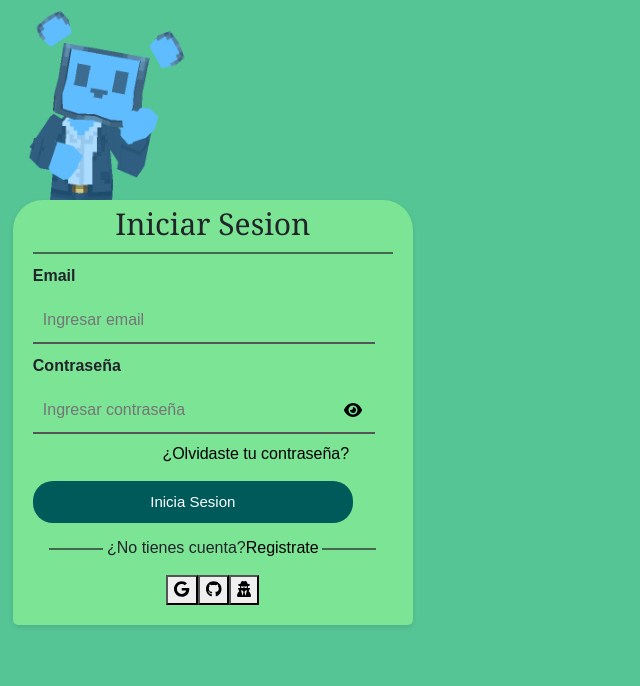
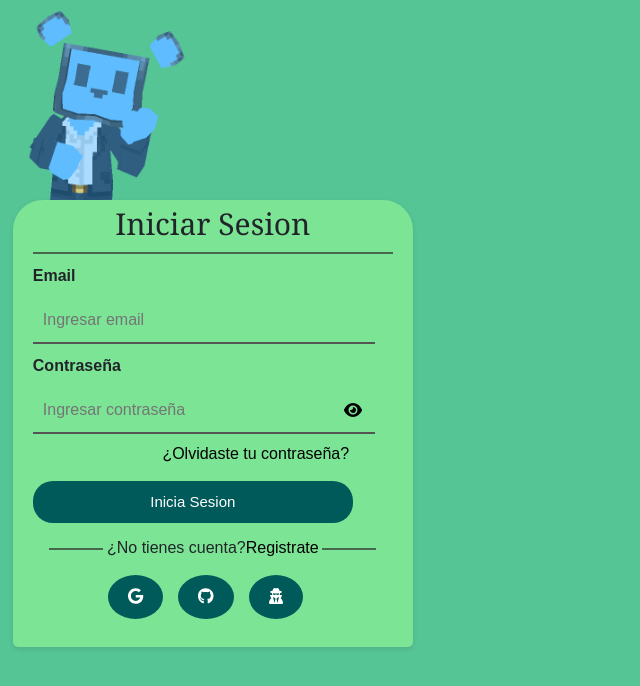
Before and after one commit to vazqueznahuel/Clementina, a React (Create React App) app: page / in a window 1280 px wide. Shown: the top 686 px of the page, without its empty margins (0-640 px from the left). Built offline with nearby package versions, Linux system fonts and the light colour scheme; no server answers.

Commit message:
Cambiando nombre de clases en css

```diff
--- a/src/App.css
+++ b/src/App.css
@@ -126,7 +126,7 @@ body {
 
 
   /* Estilos base para el botón */
-.google-signin-button {
+.signin-button {
   background-color: #005a59;
   color: #ffffff;
   border: none;
@@ -141,17 +141,17 @@ body {
 }
 
 /* Efecto de sombra al pasar el ratón */
-.google-signin-button:hover {
+.signin-button:hover {
   box-shadow: 0px 4px 8px rgba(0, 0, 0, 0.2);
 }
 
 /* Estilo de texto en el botón */
-.google-signin-button span {
+.signin-button span {
   padding: 0 10px;
 }
 
 /* Icono de Google */
-.google-signin-button i {
+.signin-button i {
   font-size: 20px;
   vertical-align: middle;
   margin-right: 10px;
```
